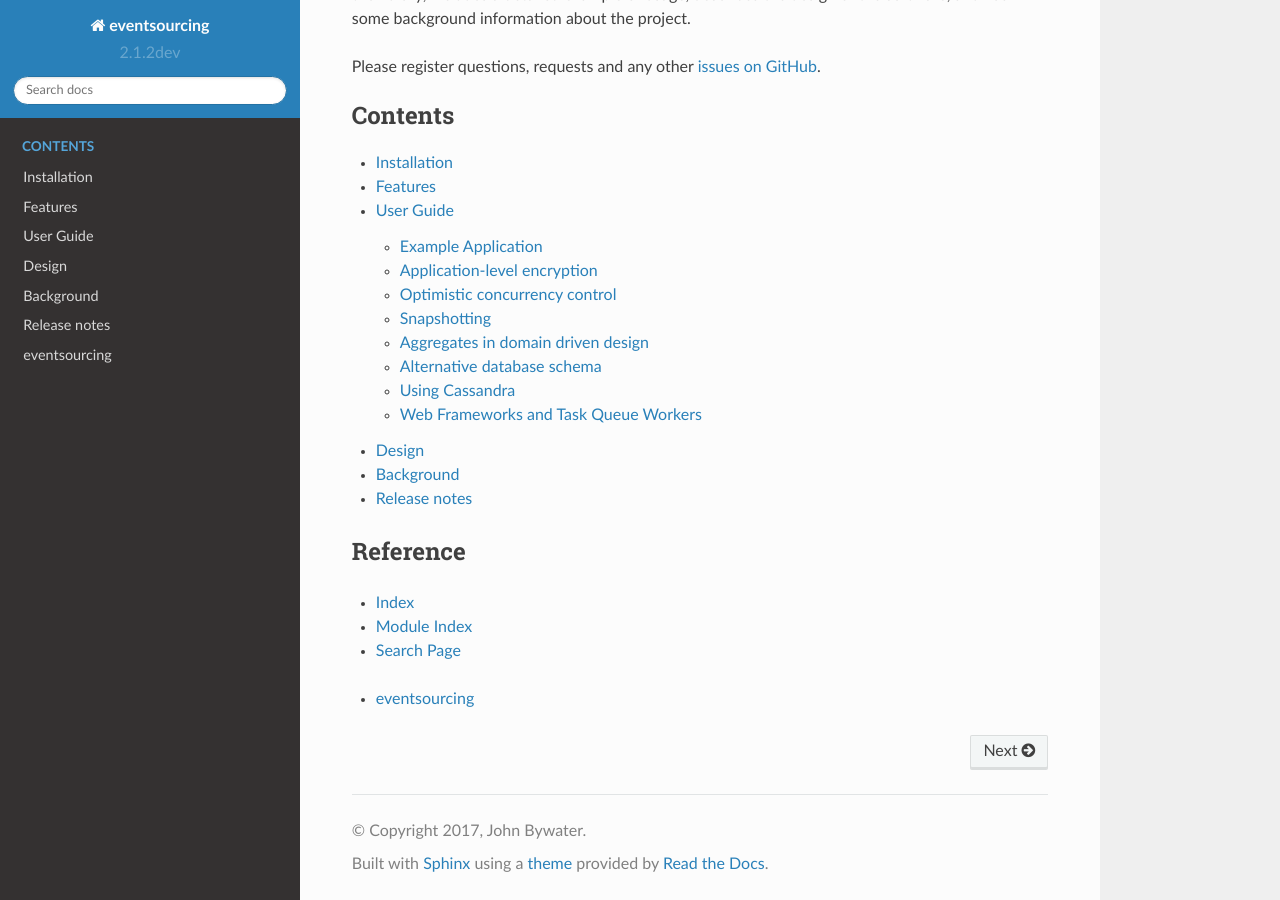
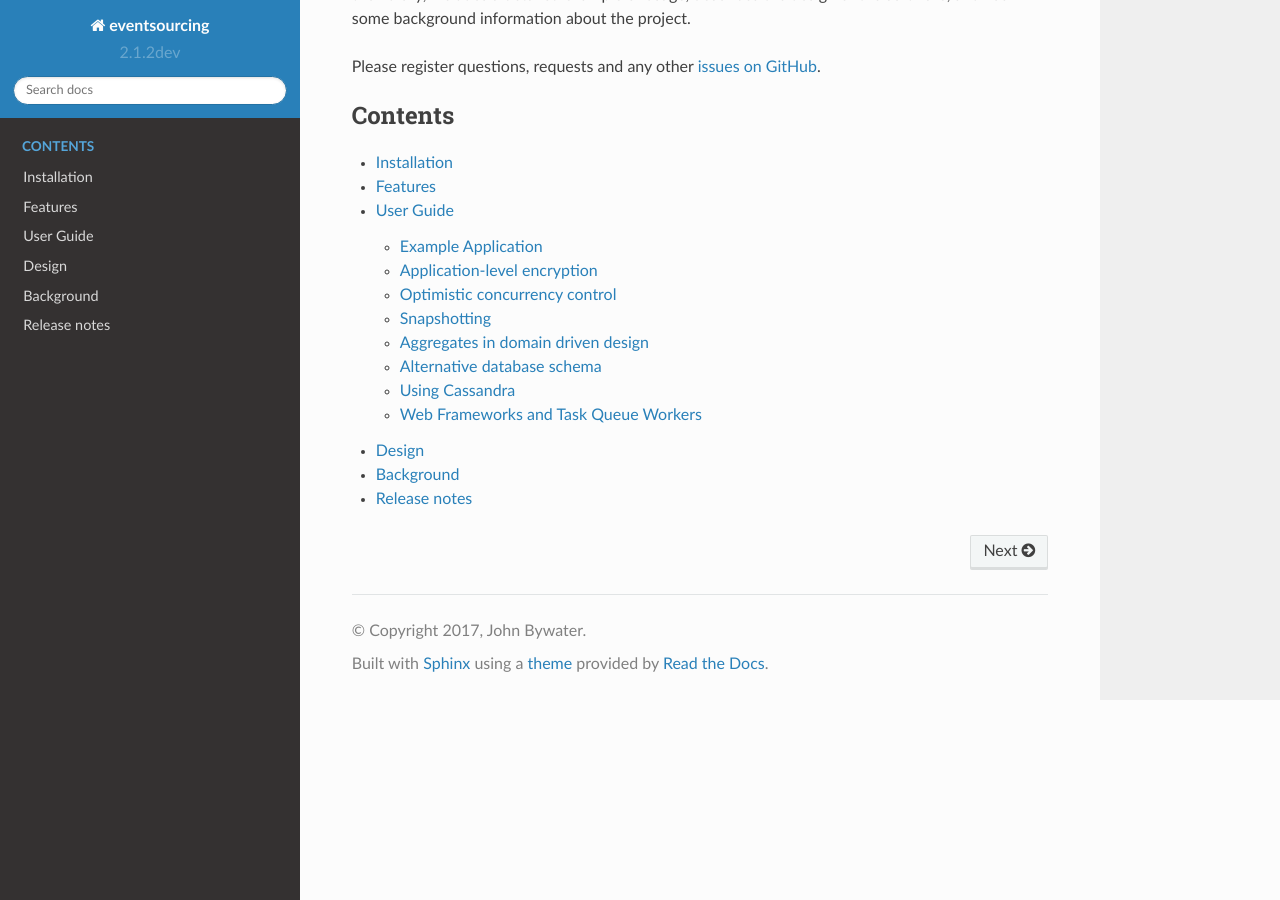
Before and after one commit to pyeventsourcing/eventsourcing, a Sphinx documentation site: the page built from docs/index.rst, in a window 1280 px wide and 900 px high, scrolled down 521 px. Built offline with Sphinx 7.4.7 and the Read the Docs theme 2.0.0, drawn with Linux system fonts in a browser that asks for light colours; some of the changed lines change nothing that is shown.

Commit message:
Commented out links to reference pages
because they are quite sparse at the moment, so have not so much
value in their current state, will need some time to develop
into a quality reference, so will probably be just a distraction
from the other documentation for a little while, hence commenting out.

```diff
--- a/docs/index.rst
+++ b/docs/index.rst
@@ -42,14 +42,14 @@ Please register questions, requests and any other `issues on GitHub
    topics/release_notes
 
 
-Reference
-=========
+..  Reference
+..  =========
 
-* :ref:`genindex`
-* :ref:`modindex`
-* :ref:`search`
+..  * :ref:`genindex`
+..  * :ref:`modindex`
+..  * :ref:`search`
 
-.. toctree::
-   :maxdepth: 1
+.. .. toctree::
+..    :maxdepth: 1
 
-   ref/modules
+..    ref/modules
```
